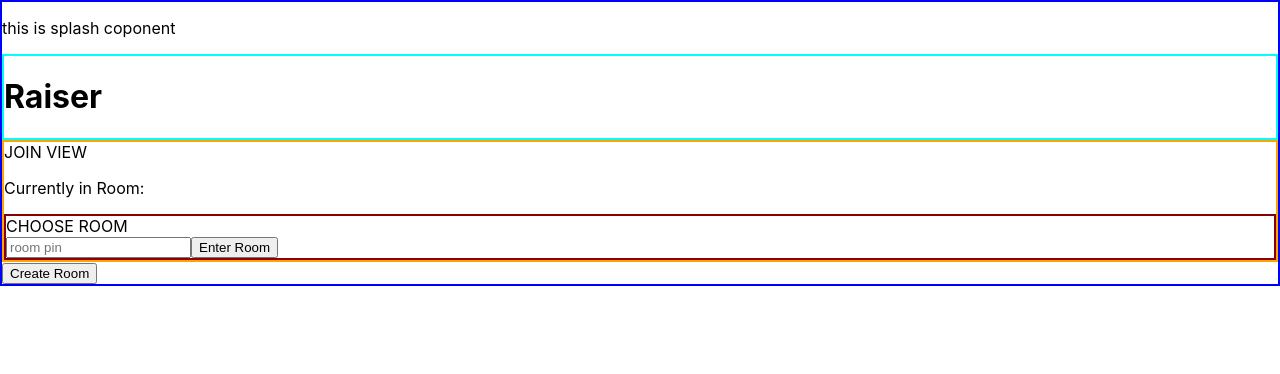
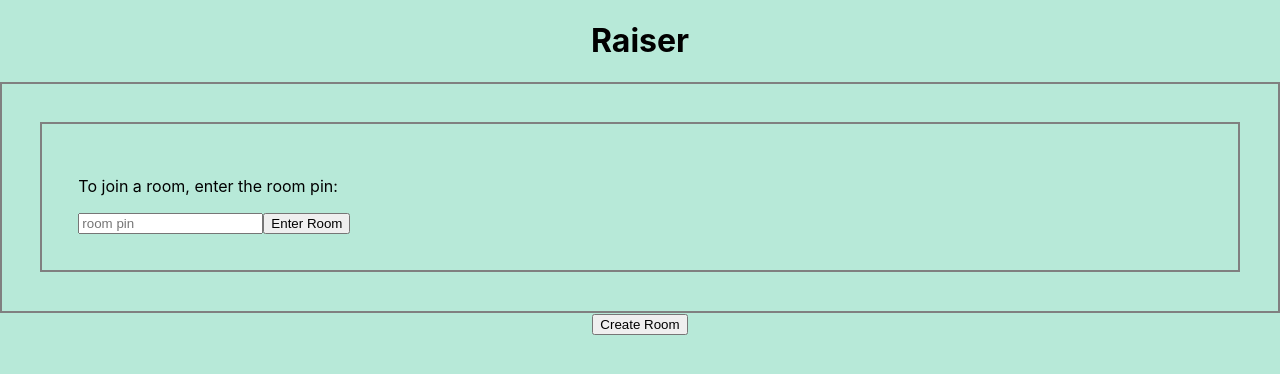
Before and after one commit to KeturahDev/Raiser, a React (Create React App) app in the folder frontend/: page / in a window 1280 px wide. Shown: the top 374 px of the page. Built offline with nearby package versions, Linux system fonts and the light colour scheme.

Commit message:
include minimal styling

```diff
--- a/frontend/src/components/Header.js
+++ b/frontend/src/components/Header.js
@@ -2,7 +2,7 @@ import React from 'react';
 
 function Header() {
   return(
-    <div style={{border: "2px solid aqua"}}>
+    <div >
       <h1>Raiser</h1>
     </div>
   );
--- a/frontend/src/components/JoinView.js
+++ b/frontend/src/components/JoinView.js
@@ -13,7 +13,7 @@ function JoinView() {
   }
 
   const [currentComponent, changeCurrentComponent] = useState(<ChooseRoom RoomEntersState={RoomEntersState} />)
-  const [currentRoom, changeCurrentRoom] = useState("is waiting to be chosen")
+  const [currentRoom, changeCurrentRoom] = useState("none")
 
   const gatherFormInputs = (inputs) => {
     if(inputs) {
@@ -24,14 +24,15 @@ function JoinView() {
         changeCurrentComponent(<InRoom teacherPassword={inputs.teacherPassword}/>)
       }
     }
-    // else {
-    //   changeCurrentComponent(<TypeOfUserForm gatherFormInputs={gatherFormInputs} />)
-    // }
   }
+
   return (
-    <div style={{ border: "2px solid orange" }} >
-    JOIN VIEW
-    <p>Currently in Room: {currentRoom.roomName}</p>
+    <div className="padd"  >
+    {
+      currentRoom !== "none" &&
+      <p>Currently in Room: {currentRoom.roomName}</p>
+
+    }
       {currentComponent}
     </div>
   );
--- a/frontend/src/components/Splash.js
+++ b/frontend/src/components/Splash.js
@@ -30,8 +30,7 @@ function Splash() {
 
   const renderedChild = renderingChild()
   return(
-    <div style={{border: "2px solid blue"}}>
-      <p>this is splash coponent</p>
+    <div style={{ textAlign: "center"}}>
       <Header />
       {renderedChild.component}
       <button onClick={handleClick}>{renderedChild.buttontext}</button>
--- a/frontend/src/components/creating-rooms/CreateRoom.js
+++ b/frontend/src/components/creating-rooms/CreateRoom.js
@@ -57,7 +57,7 @@ function CreateRoom(){
   }
 
   return(
-    <div style={{border: "2px solid purple"}}>
+    <div className="padd">
       <h2>Adding a Room!</h2>
       {
         visChildCR === "form" &&
--- a/frontend/src/components/joining-rooms/ChooseRoom.js
+++ b/frontend/src/components/joining-rooms/ChooseRoom.js
@@ -29,7 +29,6 @@ class ChooseRoom extends React.Component{
       room
     }
     dispatch(action)
-    console.log("From redux: ",this.props.currentRoom)
     this.props.RoomEntersState(this.props.currentRoom)
   }
 
@@ -39,8 +38,8 @@ class ChooseRoom extends React.Component{
   }
   render(){
     return(
-      <div style={{border: "2px solid darkred"}}>
-      CHOOSE ROOM
+      <div className="padd">
+      <p>To join a room, enter the room pin:</p>
         <form onSubmit={this.handleSubmit}>
           <input name="pin" placeholder="room pin"/>
           <button type="submit">Enter Room</button>
--- a/frontend/src/index.css
+++ b/frontend/src/index.css
@@ -5,9 +5,17 @@ body {
     sans-serif;
   -webkit-font-smoothing: antialiased;
   -moz-osx-font-smoothing: grayscale;
+  background-color: rgb(183, 233, 216);
 }
 
 code {
   font-family: source-code-pro, Menlo, Monaco, Consolas, 'Courier New',
     monospace;
 }
+
+.padd {
+  padding: 3%;
+  border: 2px solid grey;
+  text-align: left;
+  /* background-color: rgb(188, 218, 235); */
+}
```
